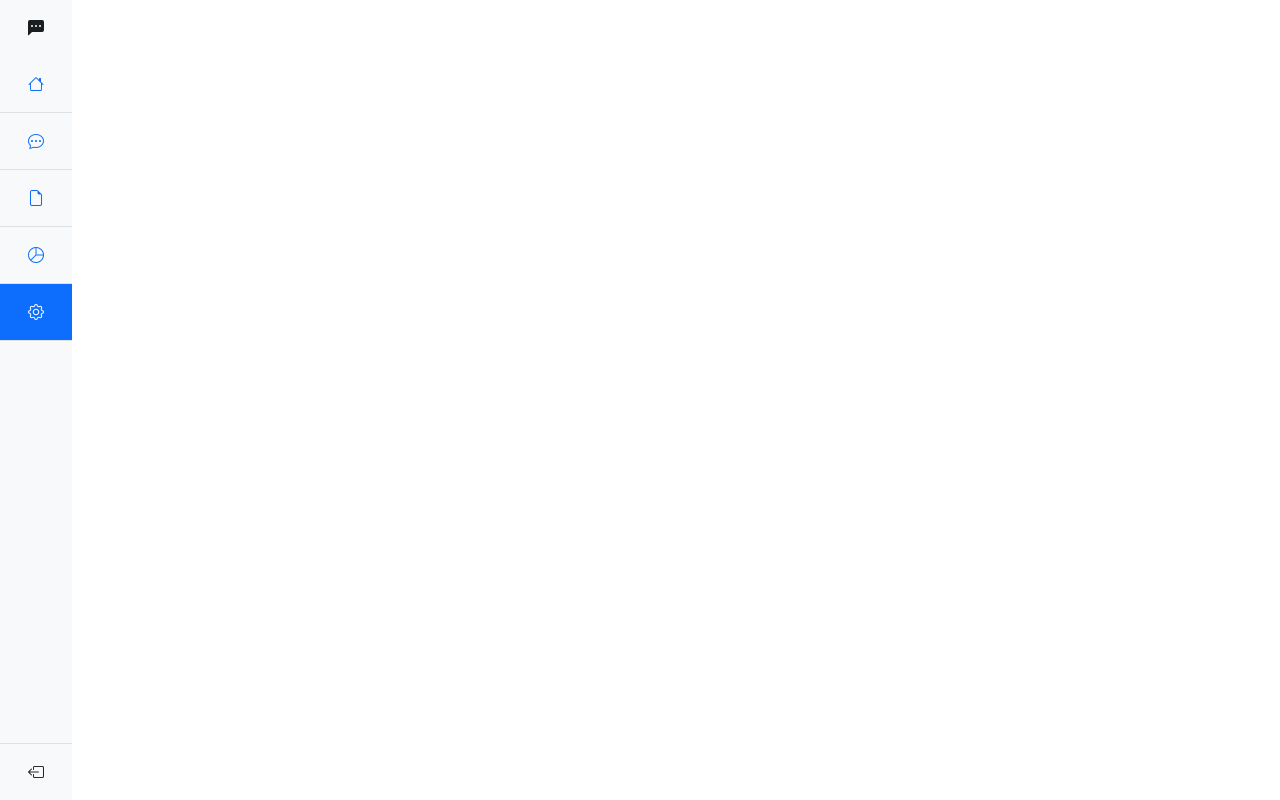
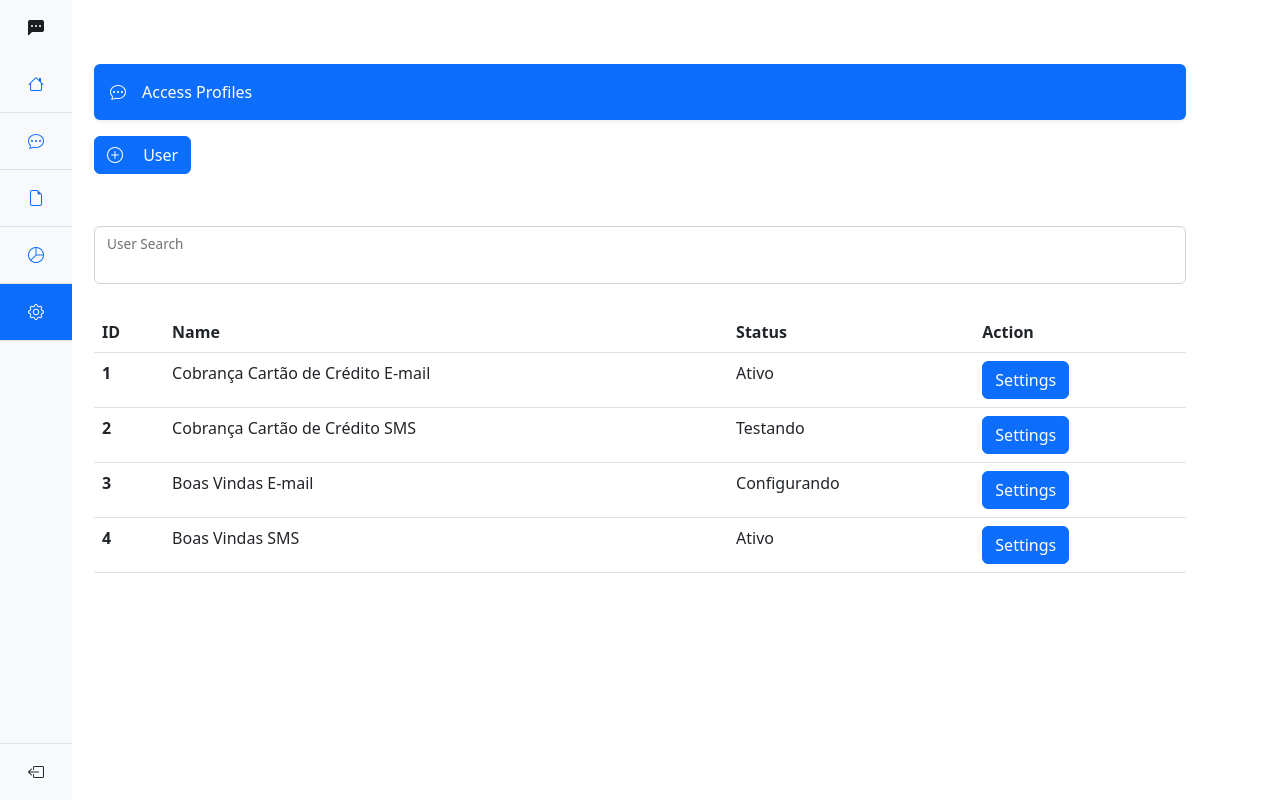
Before and after one commit to fernando-ss-soares/Saas-Next-Message, a Next.js app: page /settings/profiles in a window 1280 px wide. Built offline with nearby package versions, Linux system fonts and the light colour scheme.

Commit message:
Foi criado o processo de autenticação na tela de login e criado um modúlo para login chamado authNext

```diff
--- a/context/index.js
+++ /dev/null
@@ -1,5 +0,0 @@
-import { createContext } from "react";
-
-const Context = createContext({});
-
-export default Context;
--- a/next.config.js
+++ b/next.config.js
@@ -1,6 +1,7 @@
 /** @type {import('next').NextConfig} */
 const nextConfig = {
   reactStrictMode: true,
+  //trailingSlash: true essa propriedade faz com que a rota sempre tenha uma barra no final.
 }
 
 module.exports = nextConfig
--- a/package.json
+++ b/package.json
@@ -9,6 +9,7 @@
     "lint": "next lint"
   },
   "dependencies": {
+    "axios": "^1.2.1",
     "bootstrap": "^5.2.3",
     "bootstrap-icons": "^1.10.2",
     "eslint": "8.28.0",
--- a/pages/_app.js
+++ b/pages/_app.js
@@ -1,24 +1,9 @@
 import '../node_modules/bootstrap/dist/css/bootstrap.css';
 import '../node_modules/bootstrap-icons/font/bootstrap-icons.css';
-import ContextUser from '../context';
+
 function MyApp({ Component, pageProps }) {
-
-  /**
-   *
-   * Formas de utilizar ContextApi passar o Context.Provider em volta dos componentes necessários e
-   * passar o parâmetro value porque dessa forma é possível repassar o valor entre os componentes independente do ponto da aplicação.
-   *
-   */
-
-  const user = 'Fernando Soares'
-
-
   return (
-    <ContextUser.Provider value={{
-      user
-    }}>
-      <Component {...pageProps} />
-    </ContextUser.Provider>
+    <Component {...pageProps} />
   )
 }
 
--- a/pages/documents/index.js
+++ b/pages/documents/index.js
@@ -5,7 +5,7 @@ import Menu from '../../components/Menu';
 export default function Documents() {
 
     const contentSearch = {
-        typeSearch: '',
+        typeSearch: 'All',
         value: ''
     }
 
--- a/pages/home/index.js
+++ b/pages/home/index.js
@@ -2,6 +2,7 @@ import Menu from '../../components/Menu';
 import Home from '../../components/Home';
 
 export default function Initial() {
+
     return (
         <>
 
--- a/pages/settings/profiles/index.js
+++ b/pages/settings/profiles/index.js
@@ -1,9 +1,100 @@
+import { useState, useEffect } from 'react';
+import Link from 'next/link';
 import Menu from '../../../components/Menu';
+import axios from 'axios';
 
 export default function Profiles() {
+
+    useEffect(() => {
+
+    }, [])
+
+    const [JourneySearch, setJourneySearch] = useState('');
+
+    function onSubmit(event) {
+        event.preventDefault();
+    }
+
+    let journeyList = [
+        {
+            id: 1,
+            name: 'Cobrança Cartão de Crédito E-mail',
+            status: 'Ativo'
+        },
+        {
+            id: 2,
+            name: 'Cobrança Cartão de Crédito SMS',
+            status: 'Testando'
+        },
+        {
+            id: 3,
+            name: 'Boas Vindas E-mail',
+            status: 'Configurando'
+        },
+        {
+            id: 4,
+            name: 'Boas Vindas SMS',
+            status: 'Ativo'
+        }
+    ].filter((e) => e.name.includes(JourneySearch))
+
     return (
         <>
             <Menu />
+
+            <div className='container px-4 py-5'>
+
+                <div className='d-flex align-items-center p-3 my-3 text-white bg-primary rounded shadow-sm'>
+                    <i className='bi bi-chat-dots me-3'></i>
+                    <div className='lh-1'>
+                        <h1 className='h6 mb-0 text-white lh-1'>Access Profiles</h1>
+                    </div>
+                </div>
+                <Link href='journey/create'>
+                    <button type='button' className='btn btn-primary'>
+                        <i className='bi bi-plus-circle me-3'></i> User
+                    </button>
+                </Link>
+
+            </div>
+
+            <div className='container px-4 py-1'>
+
+                <form onSubmit={onSubmit}>
+                    <div className='form-floating mb-3'>
+                        <input type='text' className='form-control' id='floatingInput' onChange={(event) => setJourneySearch(event.target.value)} />
+                        <label htmlFor='floatingInput'>User Search</label>
+                    </div>
+                </form>
+
+            </div>
+
+            <div className='container px-4 py-2'>
+
+                <table className='table'>
+                    <thead>
+                        <tr>
+                            <th scope='col'>ID</th>
+                            <th scope='col'>Name</th>
+                            <th scope='col'>Status</th>
+                            <th scope='col'>Action</th>
+                        </tr>
+                    </thead>
+                    <tbody>
+                        {journeyList.map((data) => (
+                            <tr key={data.id}>
+                                <th scope='row'>{data.id}</th>
+                                <td>{data.name}</td>
+                                <td>{data.status}</td>
+                                <td>
+                                    <button type='button' className='btn btn-primary'>Settings</button>
+                                </td>
+                            </tr>
+                        ))}
+                    </tbody>
+                </table>
+
+            </div>
         </>
     )
 }
```
Also changed, not shown: api.config.js (added, +8 -0 lines), auth/index.js (added, +25 -0 lines), components/Home.js (+7 -0 lines), components/Menu.js (+13 -13 lines), pages/index.js (+17 -5 lines), 1 other file (tests, documents, lock files or other folders).
